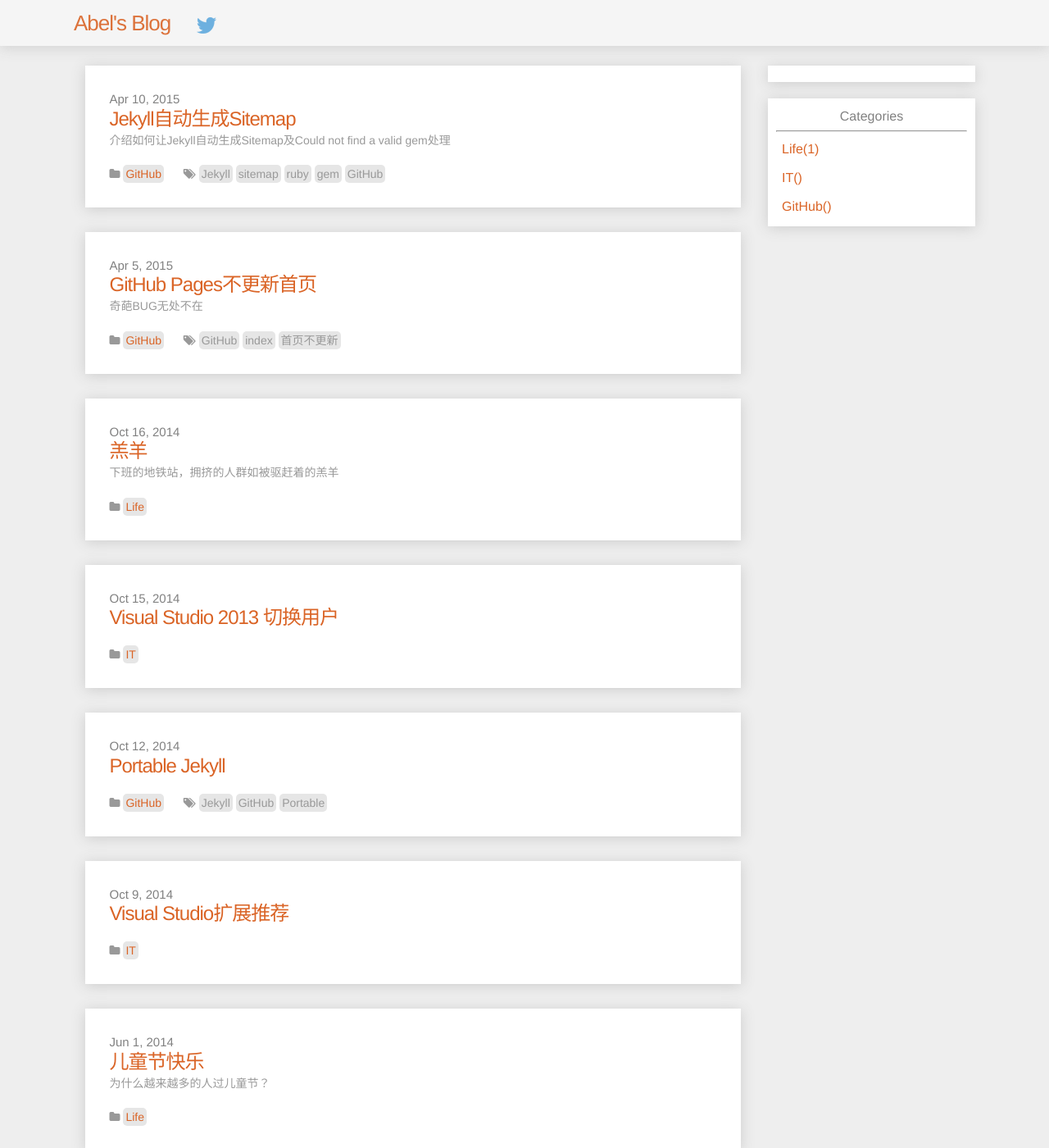
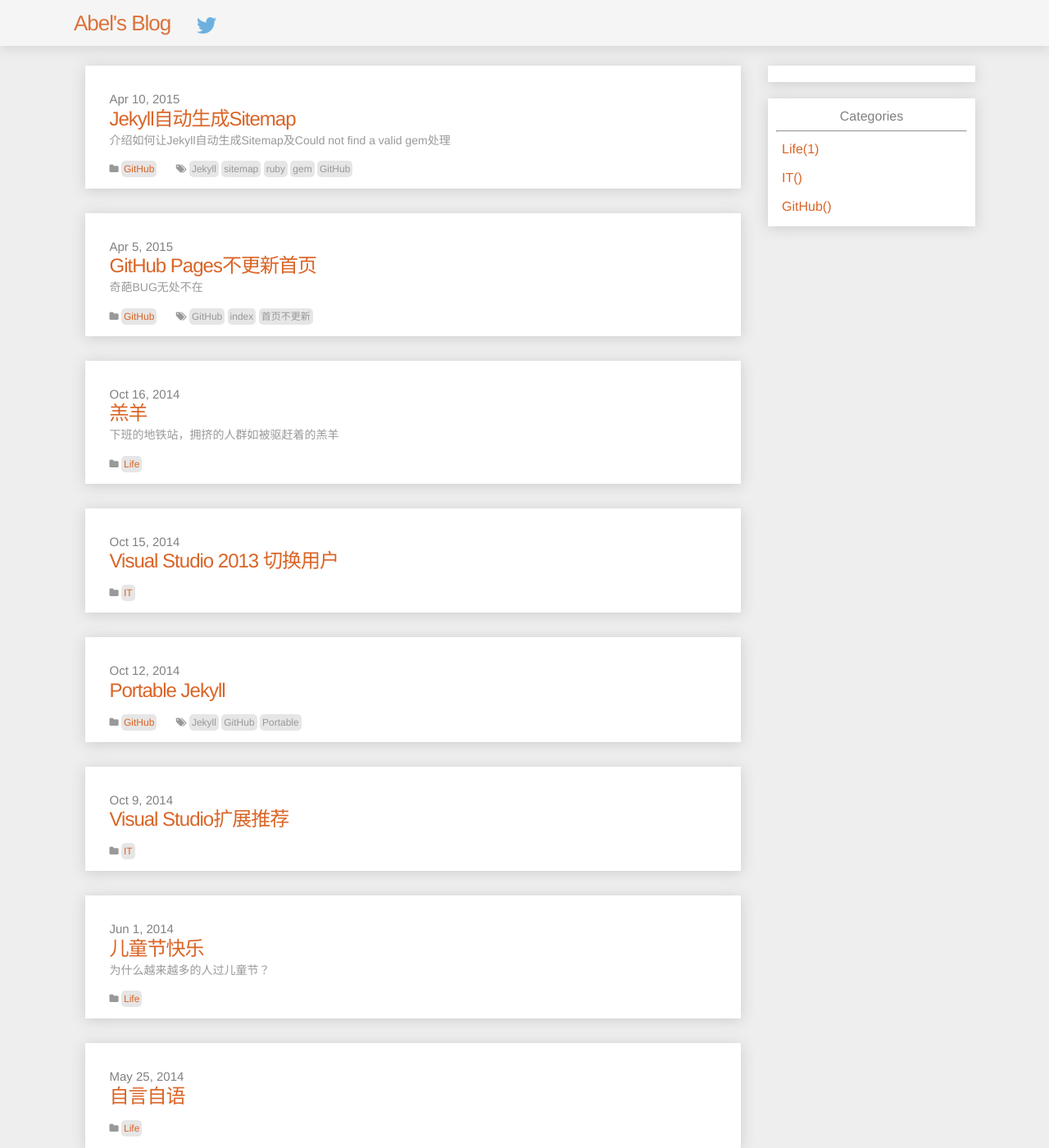
Before and after one commit to Abel-Liu/Abel-Liu.github.io, a Jekyll site: the page built from index.md, in a window 1280 px wide and 1400 px high. Shown: the whole window at 82% size. Built offline with Jekyll 4.4.1, drawn with Linux system fonts in a browser that asks for light colours; nearby versions of some CDN libraries; comment, search, counter and statistics services are not loaded.

Commit message:
update home page

```diff
--- a/css/main.css
+++ b/css/main.css
@@ -249,7 +249,10 @@
 /* ----------------------------------------------------------*/
 .mregion {
   margin-top:20px;
-  padding:30px;
+  padding-top: 30px;
+  padding-right: 30px;
+  padding-bottom: 15px;
+  padding-left: 30px;
   background-color: #fff;
   box-shadow:0 2px 16px #ccc;
 }
--- a/index.md
+++ b/index.md
@@ -8,9 +8,9 @@
       <div class="mregion">
         <span class="post-date">{{ post.date | date: "%b %-d, %Y" }}</span>
         <a class="post-link" href="{{ post.url | prepend: site.baseurl }}">{{ post.title }}</a>
-        <div class="title-desc">{{ post.description }}</div>
+        <div class="title-desc" style="margin-bottom: 15px;">{{ post.description }}</div>
 
-		<div style="margin-top: 20px; font-size: 14px; color: #999;">
+		<div style="margin-top: 10px; font-size: 12px; color: #999;">
 		  {% if post.categories.size > 0 %}
             <i class="fa fa-folder"></i>
             {% for c in post.categories %}
```
